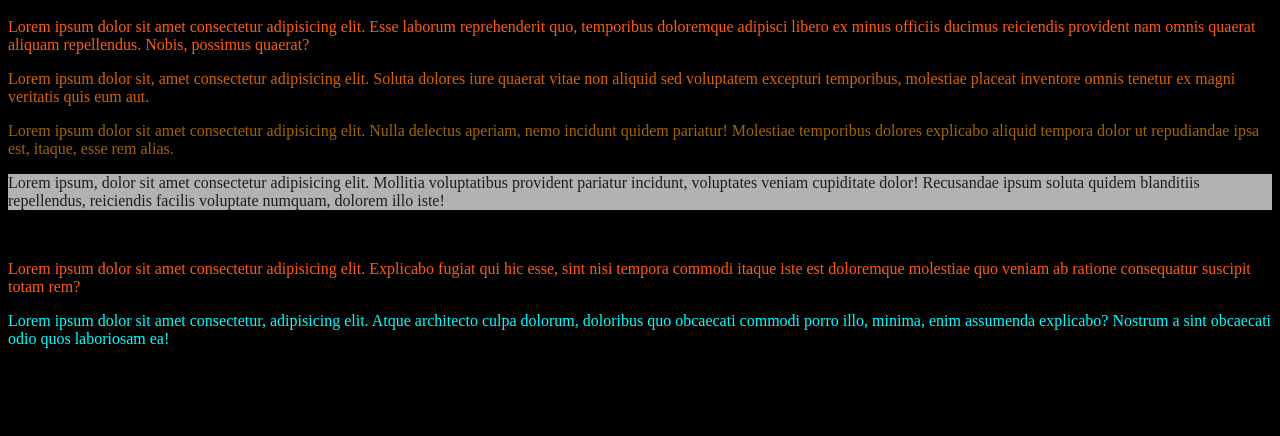
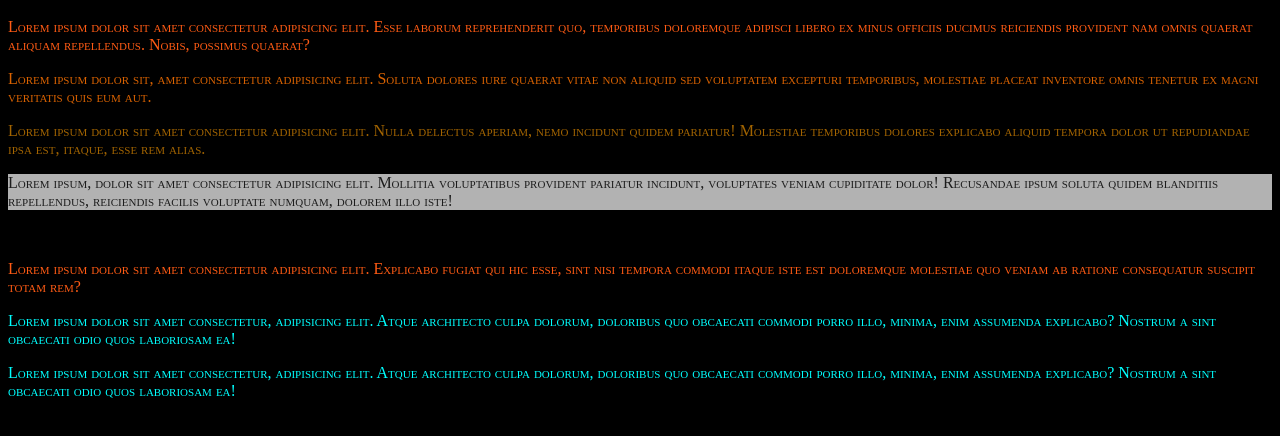
Before and after one commit to Joshya-1/class1, a plain HTML site: page index.html in a window 1280 px wide. Shown: the part 48-484 px from the top of the page. Drawn offline with Linux system fonts and the light colour scheme.

Commit message:
changes6

```diff
--- a/index.html
+++ b/index.html
@@ -18,5 +18,6 @@
     <br>
     <p class="one">Lorem ipsum dolor sit amet consectetur adipisicing elit. Explicabo fugiat qui hic esse, sint nisi tempora commodi itaque iste est doloremque molestiae quo veniam ab ratione consequatur suscipit totam rem?</p>
     <p id="four">Lorem ipsum dolor sit amet consectetur, adipisicing elit. Atque architecto culpa dolorum, doloribus quo obcaecati commodi porro illo, minima, enim assumenda explicabo? Nostrum a sint obcaecati odio quos laboriosam ea!</p>
+    <p>Lorem ipsum dolor sit amet consectetur, adipisicing elit. Atque architecto culpa dolorum, doloribus quo obcaecati commodi porro illo, minima, enim assumenda explicabo? Nostrum a sint obcaecati odio quos laboriosam ea!</p>
 </body>
 </html>
--- a/style.css
+++ b/style.css
@@ -28,3 +28,8 @@ h1{
 *{
     background-color: black;
 }
+p{
+    font-variant: small-caps;
+    font-family: 'Times New Roman', Times, serif;
+    font-stretch: extra-expanded;
+}
```
